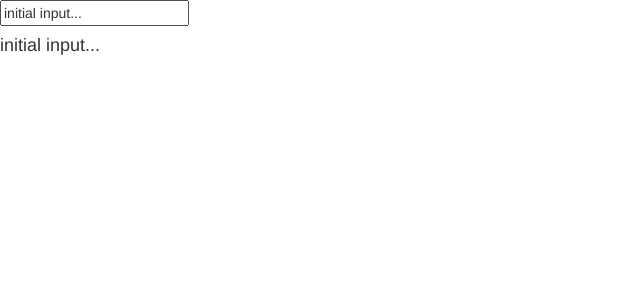
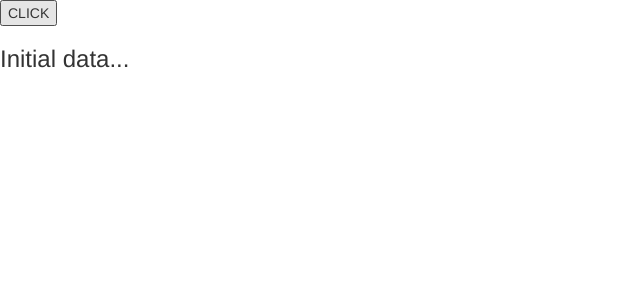
Before and after one commit to bkate/ReactLearning, a React app: page / in a window 1280 px wide. Shown: the top 300 px of the page, without its empty margins (0-640 px from the left). Built offline with nearby package versions, Linux system fonts and the light colour scheme.

Commit message:
React: ref from child component

```diff
--- a/App.js
+++ b/App.js
@@ -1,36 +1,41 @@
-import React from "react";
-import ReactDOM from "react-dom";
+import React from 'react';
+
 class App extends React.Component {
-    constructor(){
-        super();
+
+    constructor(props) {
+        super(props);
+
         this.state = {
-            data: "initial input..."
+            data: 'Initial data...'
         };
-        this.setStateHandler = this.setStateHandler.bind(this);
-    };
-    setStateHandler(e){
-        this.setState({data: e.target.value});
+
+        this.updateState = this.updateState.bind(this);
     };
 
-     render() {
-        return(
+    updateState() {
+        this.setState({data: 'Data updated from the child component...'})
+    }
+
+    render() {
+        return (
             <div>
-                <ChildComponent myDataProps={this.state.data} updateMyData ={this.setStateHandler}/>
+                <Content myDataProp = {this.state.data}
+                         updateStateProp = {this.updateState}/>
             </div>
         );
     }
 }
 
-class ChildComponent extends React.Component {
-    render(){
+class Content extends React.Component {
+
+    render() {
         return (
             <div>
-                <input type = "text" value = {this.props.myDataProps}
-                onChange = {this.props.updateMyData}/>
-                <h4>{this.props.myDataProps}</h4>
+                <button onClick = {this.props.updateStateProp}>CLICK</button>
+                <h3>{this.props.myDataProp}</h3>
             </div>
-        )
+        );
     }
 }
 
-export default App
+export default App;
```
